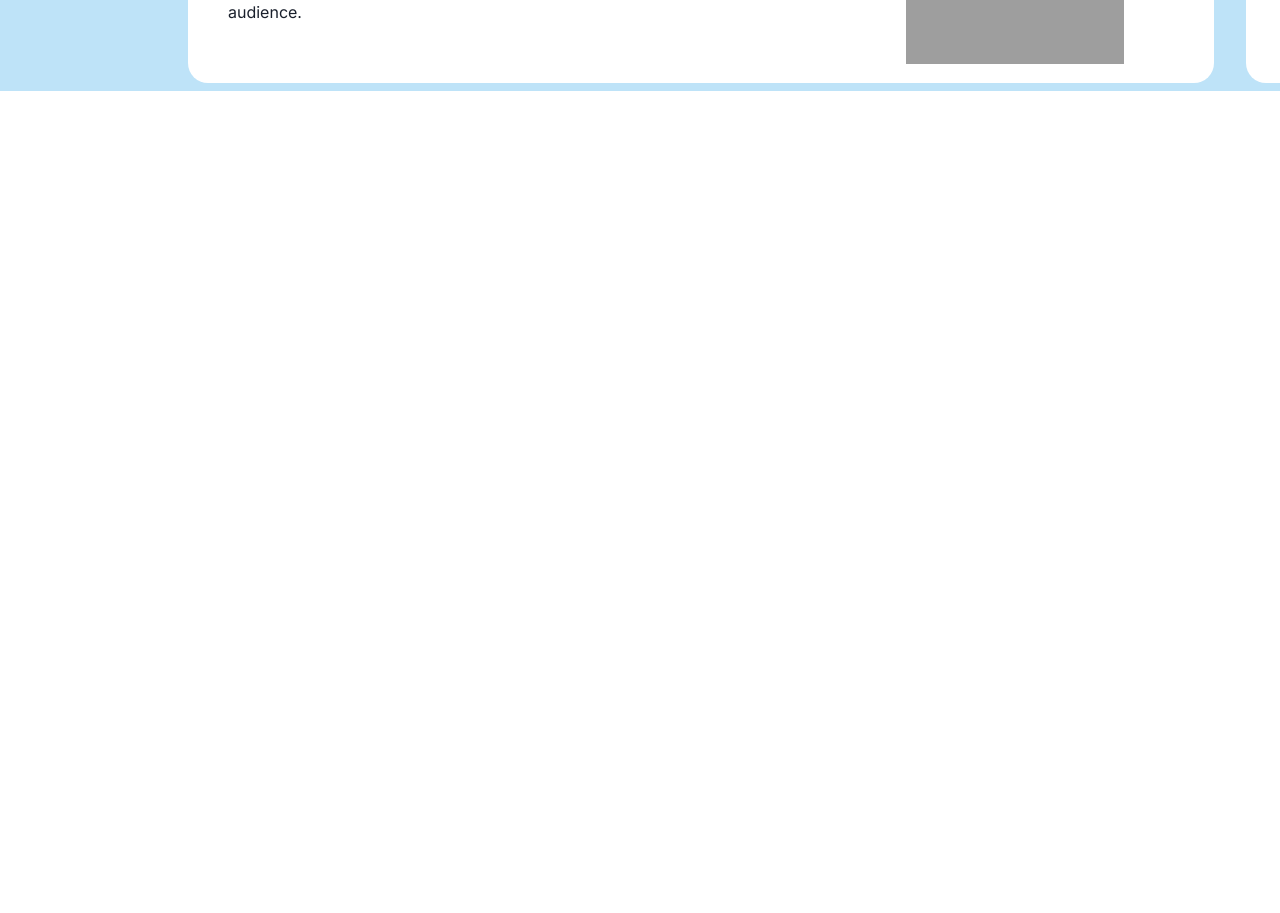
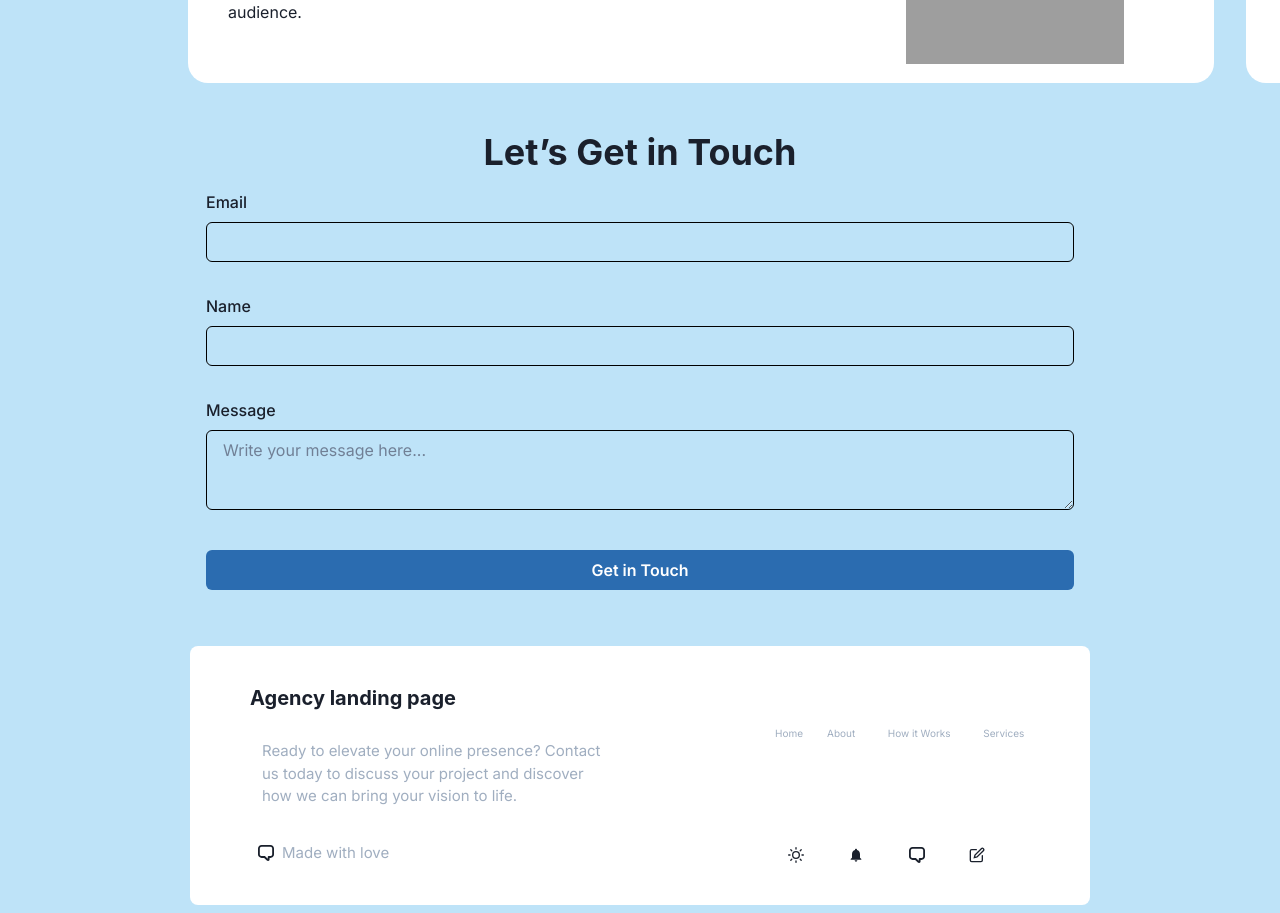
Before and after one commit to AthirAliAlSharyani/AgencyLandingPage, a Next.js app in the folder agency-landing-page/: page / in a window 1280 px wide. Shown: the part 1227-2140 px from the top of the page. Before the commit the page ends 1318 px from the top, so only its background shows below. Built offline with nearby package versions, Linux system fonts and the light colour scheme; grey boxes are pictures that could not be loaded.

Commit message:
fixed responisvnes

```diff
--- a/agency-landing-page/src/app/page.tsx
+++ b/agency-landing-page/src/app/page.tsx
@@ -16,12 +16,13 @@ import {
 import { ChakraProvider } from "@chakra-ui/react";
 import NavigationBar from "@/components/navigationBar";
 import What_We_Do from "@/components/what_we_do";
+import Lets_Get_InTouch from "@/components/Lets_get_intouch";
 export default function Home() {
   return (
     <>
       {" "}
       <ChakraProvider>
-        <Box bg="blue.100" h={"100%vh"} width="100vw">
+        <Box bg="blue.100" width="100vw">
           <NavigationBar />
           <Box maxW="35rem" ml={"37%"}>
             <Heading
@@ -48,7 +49,12 @@ export default function Home() {
               Get in Touch
             </Button>
           </Box>
-          <What_We_Do />
+          <Box>
+            <What_We_Do />
+          </Box>
+          <Box>
+            <Lets_Get_InTouch />
+          </Box>
         </Box>{" "}
       </ChakraProvider>
     </>
--- /dev/null
+++ b/agency-landing-page/src/components/Lets_get_intouch/index.tsx
@@ -0,0 +1,120 @@
+"use client";
+import {
+  Box,
+  Button,
+  ChakraProvider,
+  Flex,
+  Heading,
+  HStack,
+  Input,
+  Textarea,
+} from "@chakra-ui/react";
+import React from "react";
+import { FormControl, FormLabel, Text, Image } from "@chakra-ui/react";
+import { BellIcon, ChatIcon, EditIcon, SunIcon } from "@chakra-ui/icons";
+
+export default function Lets_Get_InTouch() {
+  return (
+    <ChakraProvider>
+      <Flex
+        direction="column"
+        align="center"
+        mx="auto"
+        w="full"
+        overflow="hidden"
+        zIndex={1}
+        position="relative" // Relative positioning for the container
+      >
+        {/* Foreground Content */}
+        <Box
+          mt={10}
+          pb={14}
+          px={4}
+          w={["400px", "900px", "800"]}
+          maxW="auto"
+          zIndex="1"
+        >
+          <Heading
+            size="lg"
+            fontSize={["2xl", "3xl", "4xl"]}
+            textAlign="center"
+          >
+            Let’s Get in Touch
+          </Heading>
+
+          <FormControl mt={4}>
+            <FormLabel>Email</FormLabel>
+            <Input borderColor={"black"} type="email" mb={8} />
+            <FormLabel>Name</FormLabel>
+            <Input borderColor={"black"} type="text" mb={8} />
+            <FormLabel>Message</FormLabel>
+            <Textarea
+              borderColor={"black"}
+              placeholder="Write your message here..."
+              mb={5}
+            ></Textarea>
+          </FormControl>
+          <Button
+            bg="blue.600"
+            color="white"
+            _hover={{ color: "black" }}
+            w="full"
+            mt={5}
+          >
+            Get in Touch
+          </Button>
+        </Box>
+
+        <Box
+          bg="white"
+          borderRadius="lg"
+          mb={2}
+          w={["200px", "900px", "800"]}
+          px={10}
+          py={10}
+          textAlign="center"
+          zIndex="1"
+        >
+          <Heading mb={4} fontSize={["md", "lg", "xl"]} mr={"70%"}>
+            Agency landing page
+          </Heading>
+          <HStack>
+            <Text
+              fontSize={15}
+              mx={[2, 1, 8]}
+              textAlign="left"
+              color={"gray.400"}
+              mr={"60"}
+              noOfLines={3}
+              w={350}
+            >
+              Ready to elevate your online presence? Contact us today to discuss
+              your project and discover how we can bring your vision to life.
+            </Text>
+            <HStack fontSize={10} color={"gray.400"} gap={6} mb={20} ml={"15%"}>
+              <Text> Home</Text>
+              <Text> About</Text>
+              <Text noOfLines={1} w={20}>
+                How it Works
+              </Text>
+              <Text> Services</Text>
+            </HStack>
+          </HStack>
+          <HStack justifyContent={"space-between"} mt={5}>
+            <HStack ml={"7"}>
+              <ChatIcon />
+              <Text color={"gray.400"} fontSize={15}>
+                {" "}
+                Made with love
+              </Text>
+            </HStack>
+            <Box mx={"3%"} ml={"15%"} gap={6}>
+              <SunIcon mr={10} /> <BellIcon mr={10} /> <ChatIcon mr={10} />{" "}
+              <EditIcon mr={10} />
+            </Box>
+          </HStack>
+        </Box>
+      </Flex>
+    </ChakraProvider>
+  );
+}
```
Also changed, not shown: agency-landing-page/public/Get in Touch.svg (added), agency-landing-page/public/Group 27169.png (added).
